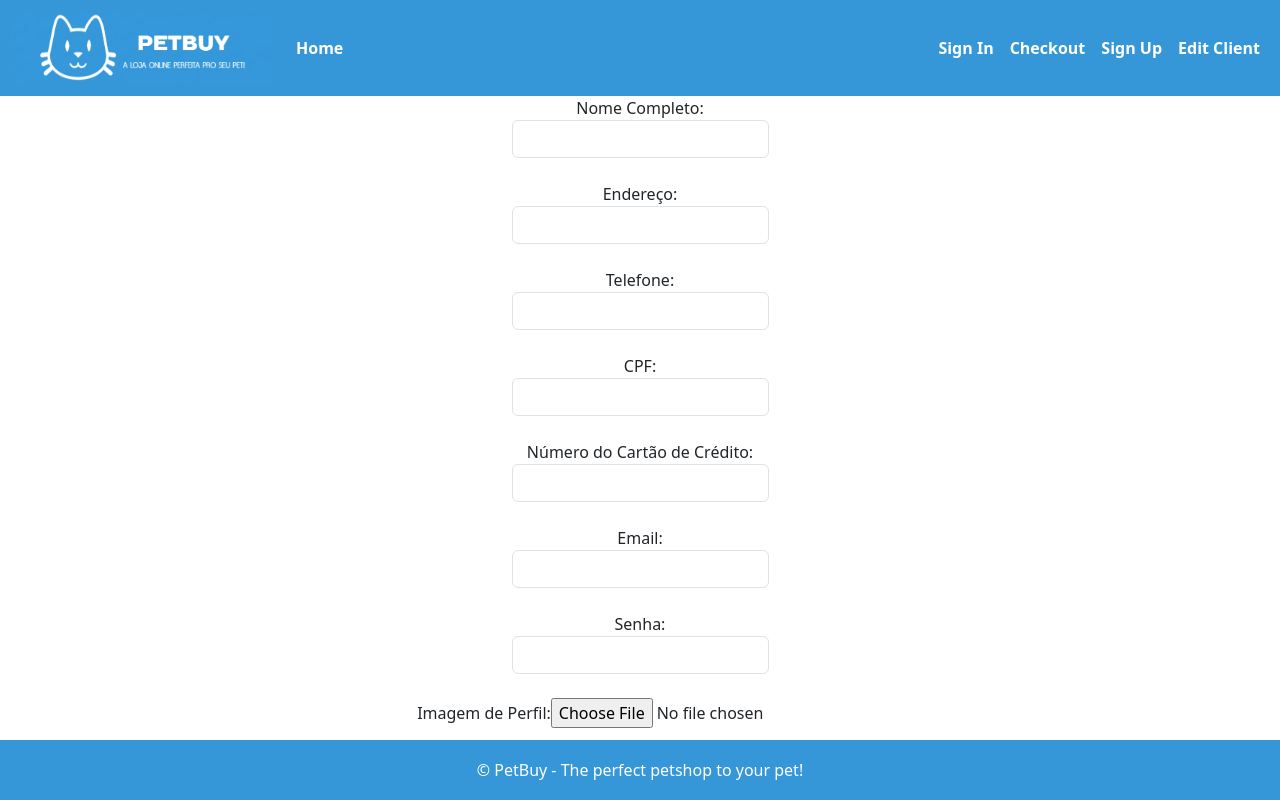
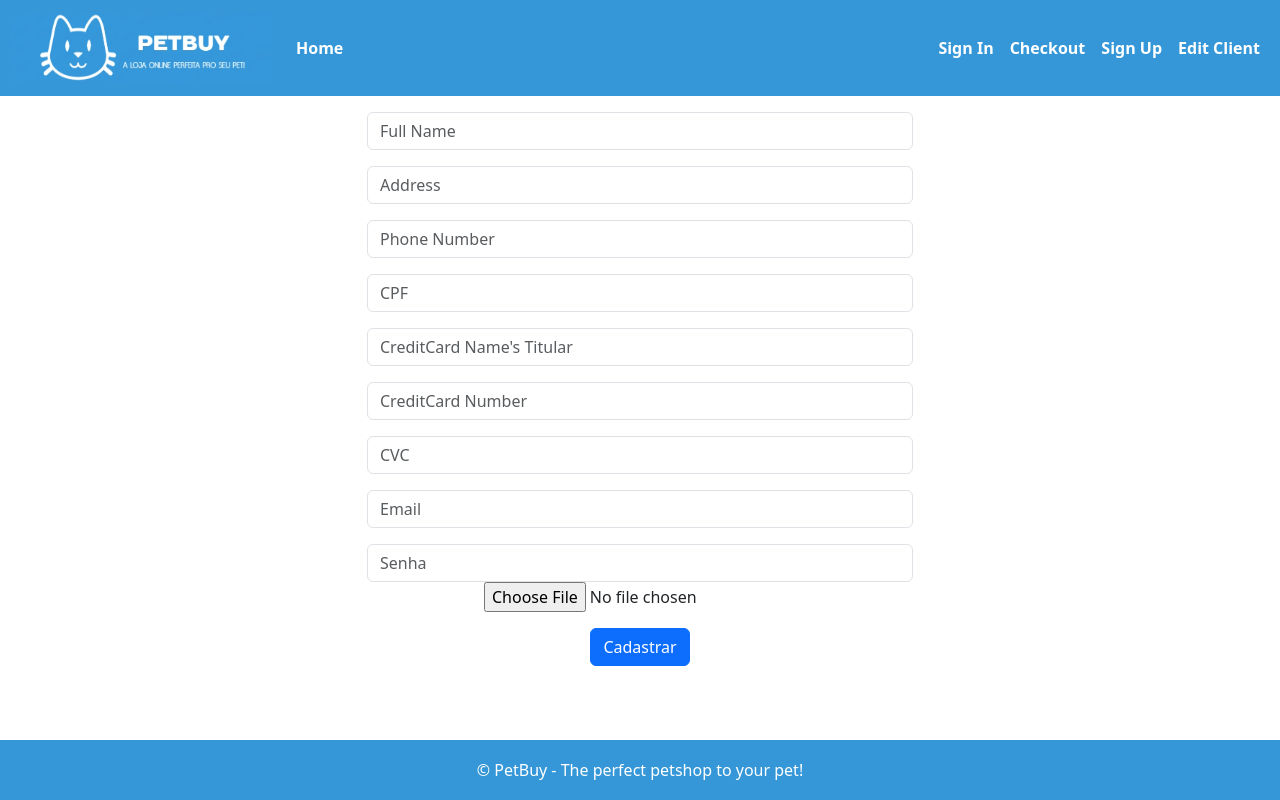
Before and after one commit to imigoroliveira/PetBuy, a React (Create React App) app: page /register in a window 1280 px wide. Built offline with nearby package versions, Linux system fonts and the light colour scheme.

Commit message:
Additing more inputs to fill ClientModel requests and fixing UI problems

```diff
--- a/src/components/Organism/ProductsSection/index.js
+++ b/src/components/Organism/ProductsSection/index.js
@@ -138,8 +138,8 @@ export default function ProductsSection() {
       ))}
       {showModal && (
         <Modal isOpen={showModal} onRequestClose={handleCloseModal} className="cartmodal" overlayClassName="overlay">
-          <h2>Produto Adicionado ao Carrinho!</h2>
-          <button onClick={handleCloseModal}>Fechar</button>
+          <h2>Product Added to Cart!</h2>
+          <button onClick={handleCloseModal}>Close</button>
         </Modal>
       )}
     </div>
--- a/src/pages/Register.js
+++ b/src/pages/Register.js
@@ -6,7 +6,9 @@ export default function Register() {
   const [address, setAddress] = useState('');
   const [tel, setTel] = useState('');
   const [cpf, setCpf] = useState('');
+  const [creditCardName, setCreditCardName] = useState('');
   const [creditCardNumber, setCreditCardNumber] = useState('');
+  const [creditCardCvc, setCreditCardCvc] = useState('');
   const [email, setEmail] = useState('');
   const [password, setPassword] = useState('');
   const [profileImage, setProfileImage] = useState(null);
@@ -14,13 +16,14 @@ export default function Register() {
   const handleSubmit = async (event) => {
     event.preventDefault();
 
-    // Verify if all inputs was filled
     if (
       fullName === '' ||
       address === '' ||
       tel === '' ||
       cpf === '' ||
+      creditCardName === '' ||
       creditCardNumber === '' ||
+      creditCardCvc === '' ||
       email === '' ||
       password === '' ||
       profileImage === null
@@ -29,18 +32,21 @@ export default function Register() {
       return;
     }
 
+
+
     const formData = new FormData();
     formData.append('fullName', fullName);
     formData.append('address', address);
     formData.append('tel', tel);
     formData.append('cpf', cpf);
+    formData.append('creditCardName', creditCardName);
     formData.append('creditCardNumber', creditCardNumber);
+    formData.append('creditCardCvc', creditCardCvc);
     formData.append('email', email);
     formData.append('password', password);
     formData.append('profileImage', profileImage);
 
     try {
-        console.log(formData);
       const response = await api.post('client/create', formData, {
         headers: {
           'Content-Type': 'multipart/form-data'
@@ -48,20 +54,22 @@ export default function Register() {
       });
 
       console.log(response.data);
-      alert("O usuário " + response.data.fullName + " foi criado com sucesso!");
+      alert('O usuário ' + response.data.fullName + ' foi criado com sucesso!');
 
-      // Reset form values
+      // Resetar os valores do formulário
       setFullName('');
       setAddress('');
       setTel('');
       setCpf('');
+      setCreditCardName('');
       setCreditCardNumber('');
+      setCreditCardCvc('');
       setEmail('');
       setPassword('');
       setProfileImage(null);
     } catch (error) {
       console.error(error);
-      alert("Ocorreu um erro! Veja no console ..");
+      alert('Ocorreu um erro! Verifique o console para mais informações.');
     }
   };
 
@@ -77,7 +85,7 @@ export default function Register() {
 
       reader.onerror = (error) => {
         console.error(error);
-        alert("Ocorreu um erro ao ler o arquivo.");
+        alert('Error to read file!');
       };
 
       reader.readAsArrayBuffer(file);
@@ -86,83 +94,121 @@ export default function Register() {
     }
   };
 
-
   return (
     <div className="container text-center">
       <div className="row">
-        <div className="form-custom">
+        <div className="col-md-6 offset-md-3">
           <form onSubmit={handleSubmit}>
             <div className="form-group">
-              <label>
-                Nome Completo:
-                <input type="text" className="form-control" value={fullName} onChange={(e) => setFullName(e.target.value)} />
-              </label>
+              <input
+                type="text"
+                className="form-control mt-3"
+                placeholder="Full Name"
+                value={fullName}
+                onChange={(e) => setFullName(e.target.value)}
+                required
+              />
             </div>
-            <br />
+
             <div className="form-group">
-              <label>
-                Endereço:
-                <input type="text" className="form-control" value={address} onChange={(e) => setAddress(e.target.value)} />
-              </label>
+              <input
+                type="text"
+                className="form-control mt-3"
+                placeholder="Address"
+                value={address}
+                onChange={(e) => setAddress(e.target.value)}
+                required
+              />
             </div>
-            <br />
+
             <div className="form-group">
-              <label>
-                Telefone:
-                <input type="text" className="form-control" value={tel} onChange={(e) => setTel(e.target.value)} />
-              </label>
+              <input
+                type="text"
+                className="form-control mt-3"
+                placeholder="Phone Number"
+                value={tel}
+                onChange={(e) => setTel(e
+                  .target.value)}
+                  required
+                />
               </div>
-            <br/>
+
               <div className="form-group">
-              <label>
-                CPF:
-                <input type="text" className="form-control" value={cpf} onChange={(e) => setCpf(e.target.value)} />
-              </label>
+                <input
+                  type="text"
+                  className="form-control mt-3"
+                  placeholder="CPF"
+                  value={cpf}
+                  onChange={(e) => setCpf(e.target.value)}
+                  required
+                />
               </div>
-            <br />
+
               <div className="form-group">
-              <label>
-                Número do Cartão de Crédito:
-                <input type="text" className="form-control" value={creditCardNumber} onChange={(e) => setCreditCardNumber(e.target.value)} />
-              </label>
+                <input
+                  type="text"
+                  className="form-control mt-3"
+                  placeholder="CreditCard Name's Titular"
+                  value={creditCardName}
+                  onChange={(e) => setCreditCardName(e.target.value)}
+                  required
+                />
               </div>
-            <br />
+
               <div className="form-group">
-              <label>
-                Email:
-                <input type="email" className="form-control"
+                <input
+                  type="text"
+                  className="form-control mt-3"
+                  placeholder="CreditCard Number"
+                  value={creditCardNumber}
+                  onChange={(e) => setCreditCardNumber(e.target.value)}
+                  required
+                />
+              </div>
+
+              <div className="form-group">
+                <input
+                  type="text"
+                  className="form-control mt-3"
+                  placeholder="CVC"
+                  value={creditCardCvc}
+                  onChange={(e) => setCreditCardCvc(e.target.value)}
+                  required
+                />
+              </div>
+
+              <div className="form-group">
+                <input
+                  type="email"
+                  className="form-control mt-3"
+                  placeholder="Email"
                   value={email}
                   onChange={(e) => setEmail(e.target.value)}
+                  required
                 />
-            </label>
               </div>
-          <br />
+
               <div className="form-group">
-            <label>
-              Senha:
                 <input
                   type="password"
-                className="form-control"
+                  className="form-control mt-3"
+                  placeholder="Senha"
                   value={password}
                   onChange={(e) => setPassword(e.target.value)}
+                  required
                 />
-            </label>
               </div>
-          <br />
+
               <div className="form-group">
-            <label>
-              Imagem de Perfil:
                 <input
                   type="file"
-                accept="image/*"
+                  className="form-control-file"
                   onChange={handleImageChange}
+                  required
                 />
-            </label>
               </div>
-          <br />
-          <button type="submit" className="btn btn-primary">
-            Register
-          </button>
+
+              <button type="submit" className="btn btn-primary mt-3">Cadastrar</button>
             </form>
           </div>
         </div>
```
Lines whose indentation alone changed are shown as unchanged.
